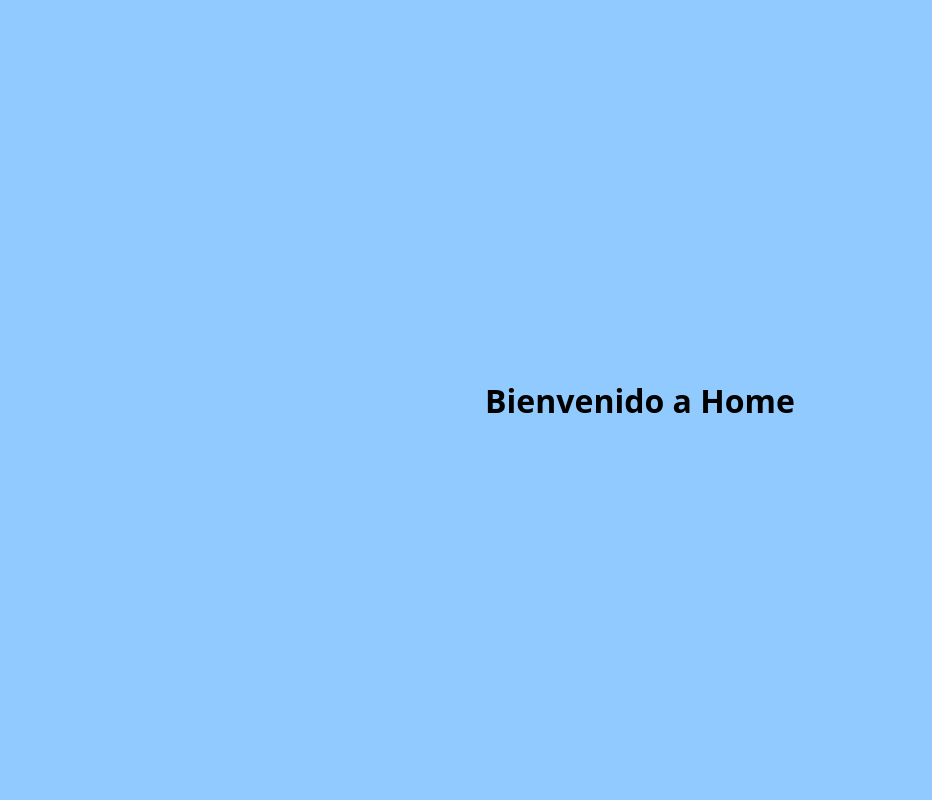
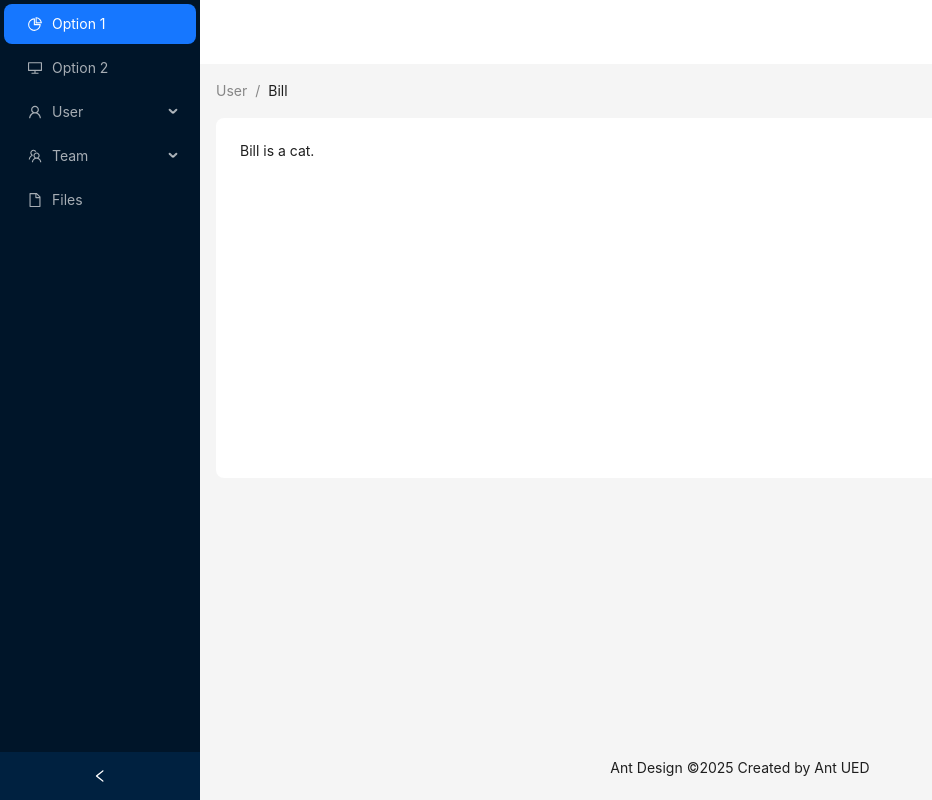
Before and after one commit to SintergicaAI/Sistema-de-administrador, a React (Vite) app: page /home in a window 1280 px wide. Shown: the whole page, without its empty margins (0-932 px from the left). Built offline with nearby package versions, Linux system fonts and the light colour scheme.

Commit message:
Arreglamos cuestiones de estilos entre el Login y agregamos estilos a Home

```diff
--- a/src/App.tsx
+++ b/src/App.tsx
@@ -1,11 +1,18 @@
 import Login from "./Login.tsx";
-
+import {Col,Row} from "antd";
 
 function App() {
 
 
   return (
-      <Login/>
+
+      <Row justify="center" align="middle" style={{
+        minHeight: "100vh",
+      }}>
+        <Col >
+          <Login/>
+        </Col>
+      </Row>
   )
 }
 
--- a/src/Home.tsx
+++ b/src/Home.tsx
@@ -1,10 +1,72 @@
+import { Layout,Menu,theme,Breadcrumb } from "antd";
+import {MenuProps} from "antd";
+import {useState} from "react";
+import {DesktopOutlined, FileOutlined,PieChartOutlined,TeamOutlined,UserOutlined} from "@ant-design/icons";
+const {Header,Content,Footer,Sider} = Layout;
 
+type MenuItem = Required<MenuProps>['items'][number];
+
+function getItem(
+    label: React.ReactNode,
+    key: React.Key,
+    icon?: React.ReactNode,
+    children?: MenuItem[],
+): MenuItem {
+    return {
+        key,
+        icon,
+        children,
+        label,
+    } as MenuItem;
+}
+
+const items: MenuItem[] = [
+    getItem('Option 1', '1', <PieChartOutlined />),
+    getItem('Option 2', '2', <DesktopOutlined />),
+    getItem('User', 'sub1', <UserOutlined />, [
+        getItem('Tom', '3'),
+        getItem('Bill', '4'),
+        getItem('Alex', '5'),
+    ]),
+    getItem('Team', 'sub2', <TeamOutlined />, [getItem('Team 1', '6'), getItem('Team 2', '8')]),
+    getItem('Files', '9', <FileOutlined />),
+];
 
 export  default () =>{
+
+    const [collapsed, setCollapsed] = useState(false);
+    const {
+        token: { colorBgContainer, borderRadiusLG },
+    } = theme.useToken();
+
     return (
-        <>
-            <h1>Bienvenido a Home</h1>
-        </>
-
-    )
+        <Layout style={{ minHeight: '100vh' }}>
+            <Sider collapsible collapsed={collapsed} onCollapse={(value) => setCollapsed(value)}>
+                <div className="demo-logo-vertical" />
+                <Menu theme="dark" defaultSelectedKeys={['1']} mode="inline" items={items} />
+            </Sider>
+            <Layout>
+                <Header style={{ padding: 0, background: colorBgContainer }} />
+                <Content style={{ margin: '0 16px' }}>
+                    <Breadcrumb style={{ margin: '16px 0' }}>
+                        <Breadcrumb.Item>User</Breadcrumb.Item>
+                        <Breadcrumb.Item>Bill</Breadcrumb.Item>
+                    </Breadcrumb>
+                    <div
+                        style={{
+                            padding: 24,
+                            minHeight: 360,
+                            background: colorBgContainer,
+                            borderRadius: borderRadiusLG,
+                        }}
+                    >
+                        Bill is a cat.
+                    </div>
+                </Content>
+                <Footer style={{ textAlign: 'center' }}>
+                    Ant Design ©{new Date().getFullYear()} Created by Ant UED
+                </Footer>
+            </Layout>
+        </Layout>
+    );
 }
--- a/src/Login.tsx
+++ b/src/Login.tsx
@@ -19,12 +19,6 @@ type ResponseBackend = {
     token:string
 }
 
-
-
-
-
-
-
 export const obtenerListaUsuarios = async (token:string)=> {
     try{
        const response = await fetch(`${serverUrl}clientes/listar`,{
@@ -33,7 +27,6 @@ export const obtenerListaUsuarios = async (token:string)=> {
                Authorization:`Bearer ${token}`
            }
        });
-
         console.log(localStorage.getItem("usuario"));
 
        if(!response.ok){
@@ -81,8 +74,10 @@ function Login():any{
             if(result.exitoso){
 
 
+
                 /*Guardar en el local storage*/
-                localStorage.setItem("usuario",JSON.stringify(values));
+                let token = result.token;
+                localStorage.setItem("usuario",JSON.stringify({correo,token}));
 
                 /*Redirigir a Home*/
                 navigation("/home")
--- a/src/styles/Form.css
+++ /dev/null
@@ -1,6 +0,0 @@
-.form__container{
-    background-color: hsl(204, 0%, 90%);
-    border-radius: 15px;
-    padding: 1rem;
-    box-shadow: 0px 0px 5px hsl(0, 1%, 32%);
-}
--- a/src/styles/login.css
+++ b/src/styles/login.css
@@ -1,9 +1,12 @@
+/*background-color: hsl(204, 0%, 90%);*/
+
 .form__container{
     max-width: 1200px;
 
     padding: 1rem;
     background-color: white;
     border-radius: 15px;
+    box-shadow: 0px 0px 5px hsl(0, 1%, 32%);
 }
 .form__title {
     font-size: 1.5rem;
--- a/src/styles/main.css
+++ b/src/styles/main.css
@@ -7,10 +7,6 @@
     box-sizing: border-box;
 }
 body{
-    font-family: system-ui,sans-serif;
+    background-color: var(--primary);
     margin: 0;
-    background-color: var(--primary);
-    display: grid;
-    place-content: center;
-    min-height: 100dvh;
 }
```
